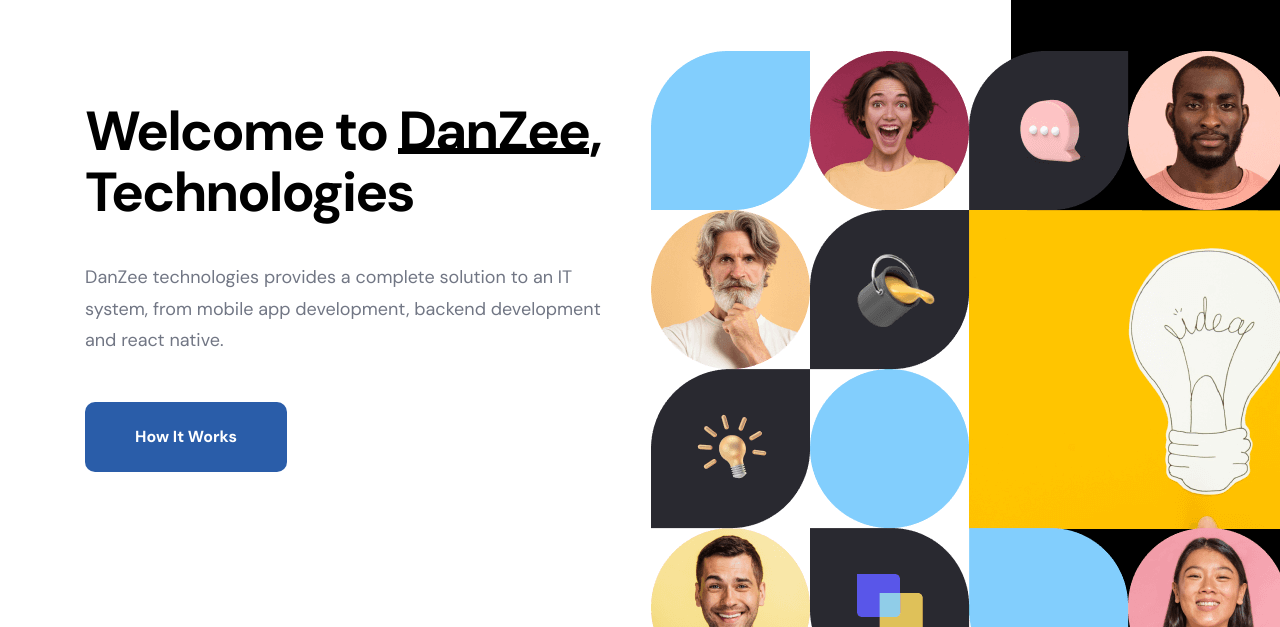
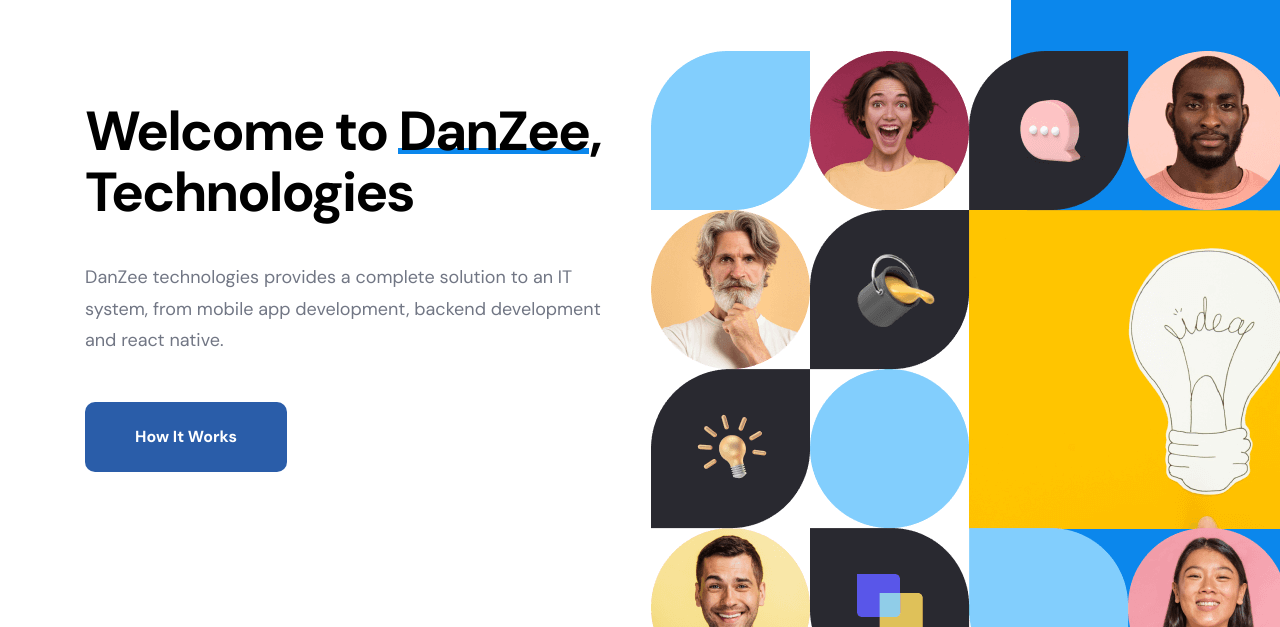
Before and after one commit to UbaidullahMOmer/Danzee-Tech, a plain HTML site: page index.html in a window 1280 px wide. Shown: the part 129-756 px from the top of the page. Drawn offline with nearby package versions, Linux system fonts and the light colour scheme.

Commit message:
change color

```diff
--- a/assets/css/style.css
+++ b/assets/css/style.css
@@ -33,7 +33,7 @@
   --slate-gray: hsl(225, 8%, 48%);
   --cool-gray: hsl(225, 11%, 59%);
   --gainsboro: hsl(217, 16%, 90%);
-  --mustard: #000000;
+  --mustard: #0b87ec;
   --white: hsl(0, 0%, 100%);
   --black: hsl(0, 0%, 0%);
   --onyx: hsl(240, 5%, 26%);
```
